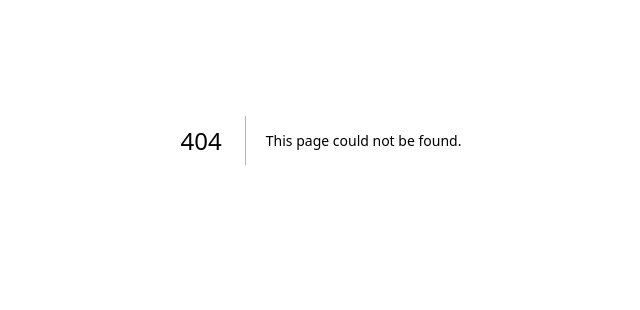
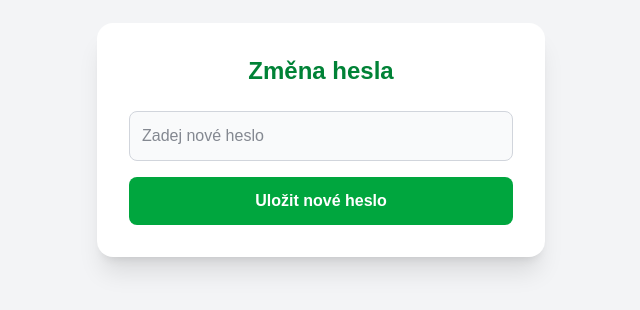
Before and after one commit to margaritakrasina-dev/TO-do-list, a Next.js app: page /update-password in a window 1280 px wide. Before the commit this address had no page. Shown: the part 260-570 px from the top of the page, without its empty margins (319-959 px from the left). Built offline with nearby package versions, Linux system fonts and the light colour scheme; no server answers.

Commit message:
first commit

```diff
--- a/app/components/AuthForm.tsx
+++ b/app/components/AuthForm.tsx
@@ -16,21 +16,27 @@ export default function AuthForm({ type }: AuthFormProps) {
   const handleSubmit = async (e: React.FormEvent) => {
     e.preventDefault();
 
+    // 🟢 Registrace
     if (type === "register") {
       const { error } = await supabase.auth.signUp({ email, password });
       setMessage(error ? error.message : "✅ Úspěšně zaregistrováno! Zkontroluj email.");
     }
 
+    // 🟢 Přihlášení
     if (type === "login") {
       const { error } = await supabase.auth.signInWithPassword({ email, password });
       if (error) setMessage(error.message);
       else router.push("/");
     }
 
+    // 🟢 Reset hesla (odeslání emailu)
     if (type === "reset") {
+      const baseUrl = window.location.origin; // 💡 dynamická URL (funguje lokálně i po nasazení)
+
       const { error } = await supabase.auth.resetPasswordForEmail(email, {
-        redirectTo: "http://localhost:3000/reset-password",
+        redirectTo: `${baseUrl}/update-password`, // 💚 stránka pro nastavení nového hesla
       });
+
       setMessage(error ? error.message : "📩 Zkontroluj svůj email pro obnovení hesla.");
     }
   };
--- /dev/null
+++ b/app/update-password/page.tsx
@@ -0,0 +1,54 @@
+"use client";
+
+import { useState } from "react";
+import { supabase } from "../lib/supabaseClient";
+import { useRouter } from "next/navigation";
+
+export default function UpdatePasswordPage() {
+  const [password, setPassword] = useState("");
+  const [message, setMessage] = useState("");
+  const router = useRouter();
+
+  const handleUpdatePassword = async (e: React.FormEvent) => {
+    e.preventDefault();
+    const { error } = await supabase.auth.updateUser({ password });
+    if (error) setMessage(error.message);
+    else {
+      setMessage("✅ Heslo bylo úspěšně změněno! Přihlašte se znovu.");
+      setTimeout(() => router.push("/login"), 2000);
+    }
+  };
+
+  return (
+    <div className="min-h-screen flex items-center justify-center bg-gray-100 px-4">
+      <div className="w-full max-w-md bg-white shadow-xl rounded-2xl p-8">
+        <h2 className="text-2xl font-bold text-center text-green-700 mb-6">
+          Změna hesla
+        </h2>
+
+        <form onSubmit={handleUpdatePassword} className="space-y-4">
+          <input
+            type="password"
+            placeholder="Zadej nové heslo"
+            className="w-full border border-gray-300 bg-gray-50 text-gray-900 p-3 rounded-lg focus:outline-none focus:ring-2 focus:ring-green-500"
+            value={password}
+            onChange={(e) => setPassword(e.target.value)}
+            required
+          />
+          <button
+            type="submit"
+            className="w-full bg-green-600 text-white font-semibold py-3 rounded-lg hover:bg-green-700 transition"
+          >
+            Uložit nové heslo
+          </button>
+        </form>
+
+        {message && (
+          <p className="text-center text-sm text-gray-700 mt-4 bg-gray-100 py-2 rounded">
+            {message}
+          </p>
+        )}
+      </div>
+    </div>
+  );
+}
```
